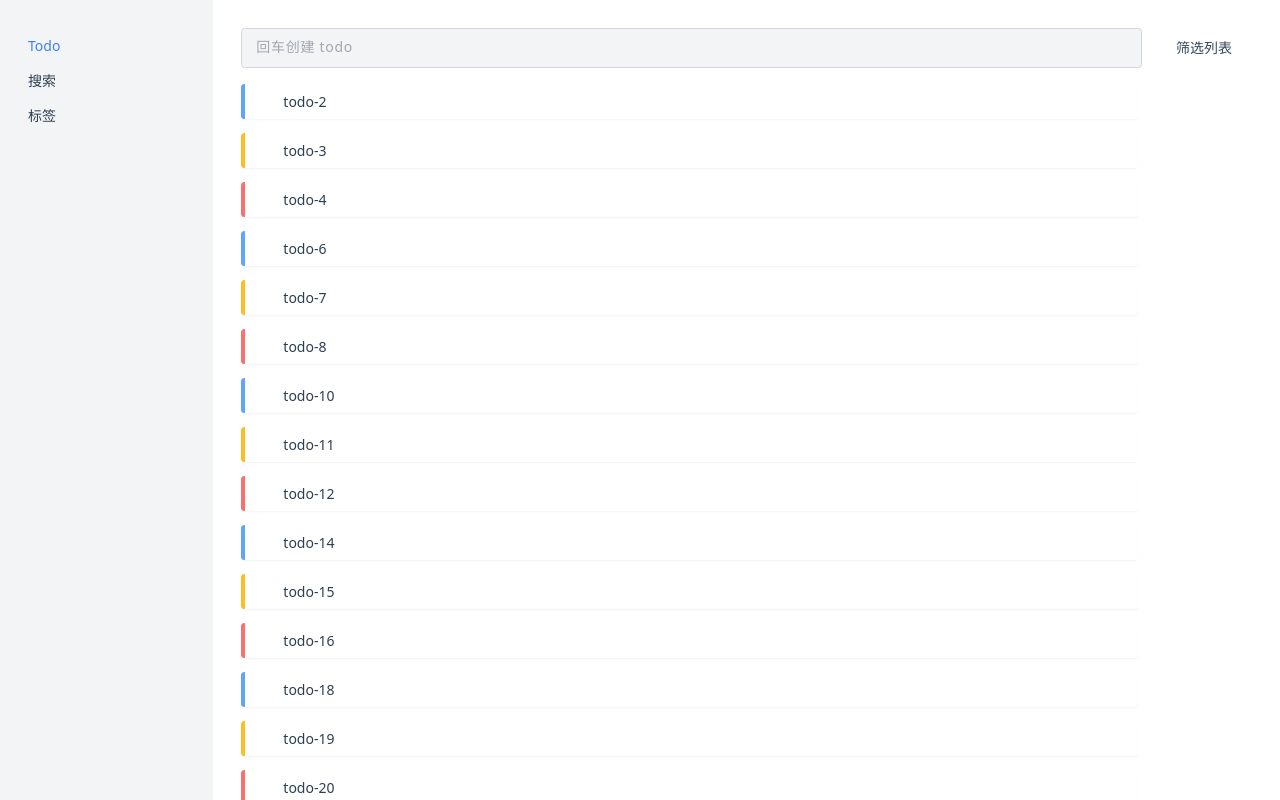
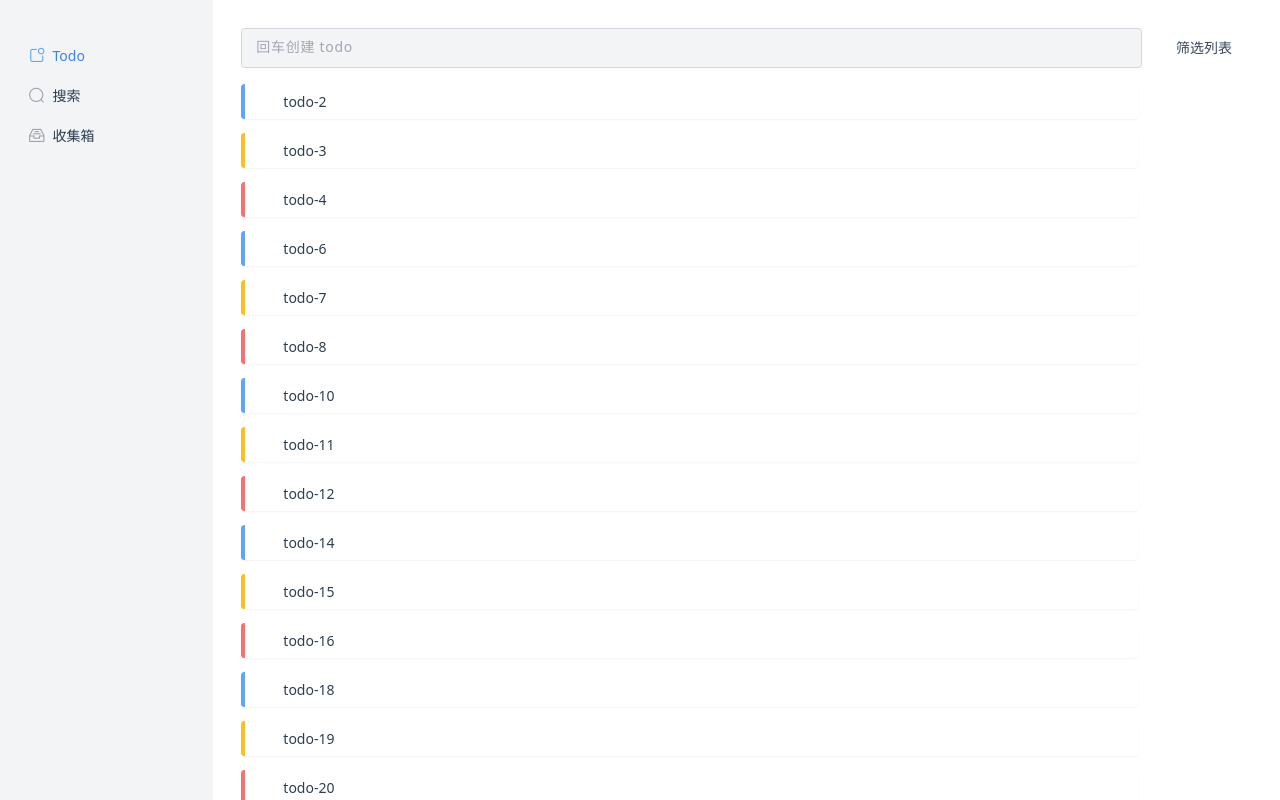
Before and after one commit to ylf0/todo-web, a Vue app: page /#/todo in a window 1280 px wide. Built offline with nearby package versions, Linux system fonts and the light colour scheme.

Commit message:
update: :lipstick: 侧边栏菜单添加图标

```diff
--- a/src/components/TodoDetail.vue
+++ b/src/components/TodoDetail.vue
@@ -32,6 +32,7 @@
       </el-dropdown>
     </div>
     <el-divider class="mt-2 mb-4"/>
+    <div class="detail-height overflow-y-scroll">
       <el-input class="title-input" v-model="todo.title" />
       <el-input
         class="mt-1"
@@ -86,6 +87,7 @@
         <div class="flex items-center mt-3 mb-2 text-gray-500">
           <i class="el-icon-tickets"/>
           <p class="ml-2 text-sm">todo 动态</p>
+        </div>
       </div>
     </div>
   </div>
@@ -157,4 +159,8 @@ export default defineComponent({
   font-size: 1.6rem;
   font-weight: 500;
 }
+
+.detail-height {
+  height: calc(100vh - 4rem - 28px);
+}
 </style>
--- a/src/pages/Home/index.vue
+++ b/src/pages/Home/index.vue
@@ -2,13 +2,14 @@
   <div class="flex">
     <div class="w-1/6 h-screen py-8 bg-gray-100">
       <router-link
-        class="inline-block my-2 px-8 w-full"
+        class="flex items-center my-4 px-8 w-full"
         v-for="(menu, index) in menus"
         v-slot="{ isActive }"
         :key="index"
         :to="menu.path"
       >
-        <span :class="{ 'text-blue-500 font-medium': isActive }">{{ menu.name }}</span>
+        <i class="text-xl text-gray-400 mt-0.5 mr-2" :class="{ [menu.icon]: true, 'text-blue-400': isActive }"/>
+        <span :class="{ 'text-blue-500': isActive }">{{ menu.name }}</span>
       </router-link>
     </div>
     <router-view class="flex-1 h-screen p-8"/>
@@ -24,9 +25,9 @@ export default {
   setup() {
     return {
       menus: [
-        { name: 'Todo', path: ROUTES.todo },
-        { name: '搜索', path: ROUTES.search },
-        { name: '标签', path: ROUTES.tag }
+        { name: 'Todo', path: ROUTES.todo, icon: 'el-icon-news' },
+        { name: '搜索', path: ROUTES.search, icon: 'el-icon-search' },
+        { name: '收集箱', path: ROUTES.tag, icon: 'el-icon-receiving' }
       ],
     }
   },
--- a/src/store/modules/todo.ts
+++ b/src/store/modules/todo.ts
@@ -27,6 +27,11 @@ const getters = {
   nextId: (state: IStoreState) => `todo-${state.todos.length + 1}`,
   done: (state: IStoreState) => state.todos.filter(todo => todo.done),
   undone: (state: IStoreState) => state.todos.filter(todo => !todo.done),
+  endDate: (state: IStoreState) => {
+    return state.todos
+            .filter(todo => !todo.done)
+            .sort((a, b) => (Date.parse(b.endDate) || 0) - (Date.parse(a.priorityType) || 0))
+  },
   priority: (state: IStoreState) => {
     return state.todos
             .filter(todo => !todo.done)
```
Also changed, not shown: 1 other file (tests, documents, lock files or other folders). Lines whose indentation alone changed are shown as unchanged.
